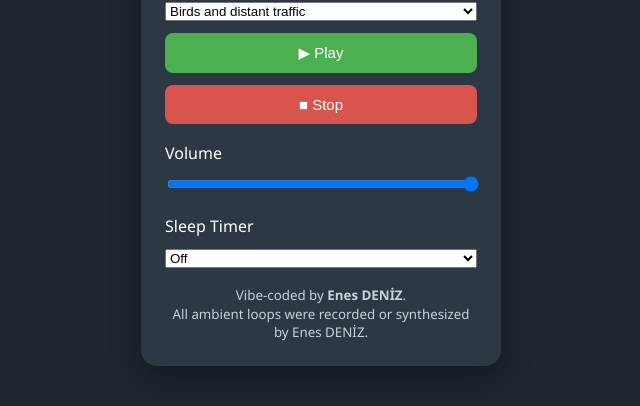
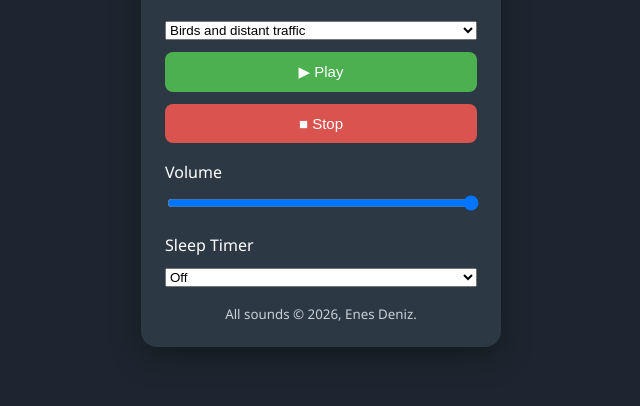
Before and after one commit to TurkrosoftLabs/AmbientLoopPlayer, a plain HTML site: page index.html in a window 1280 px wide. Shown: the part 262-668 px from the top of the page, without its empty margins (319-959 px from the left). Drawn offline with Linux system fonts and the light colour scheme.

Commit message:
Update index.html

```diff
--- a/index.html
+++ b/index.html
@@ -155,8 +155,7 @@ Sleep Timer
 
 <small>
 
-Vibe-coded by <strong>Enes DENİZ</strong>.<br>
-All ambient loops were recorded or synthesized by Enes DENİZ.
+All sounds © 2026, Enes Deniz.
 
 </small>
 
```
